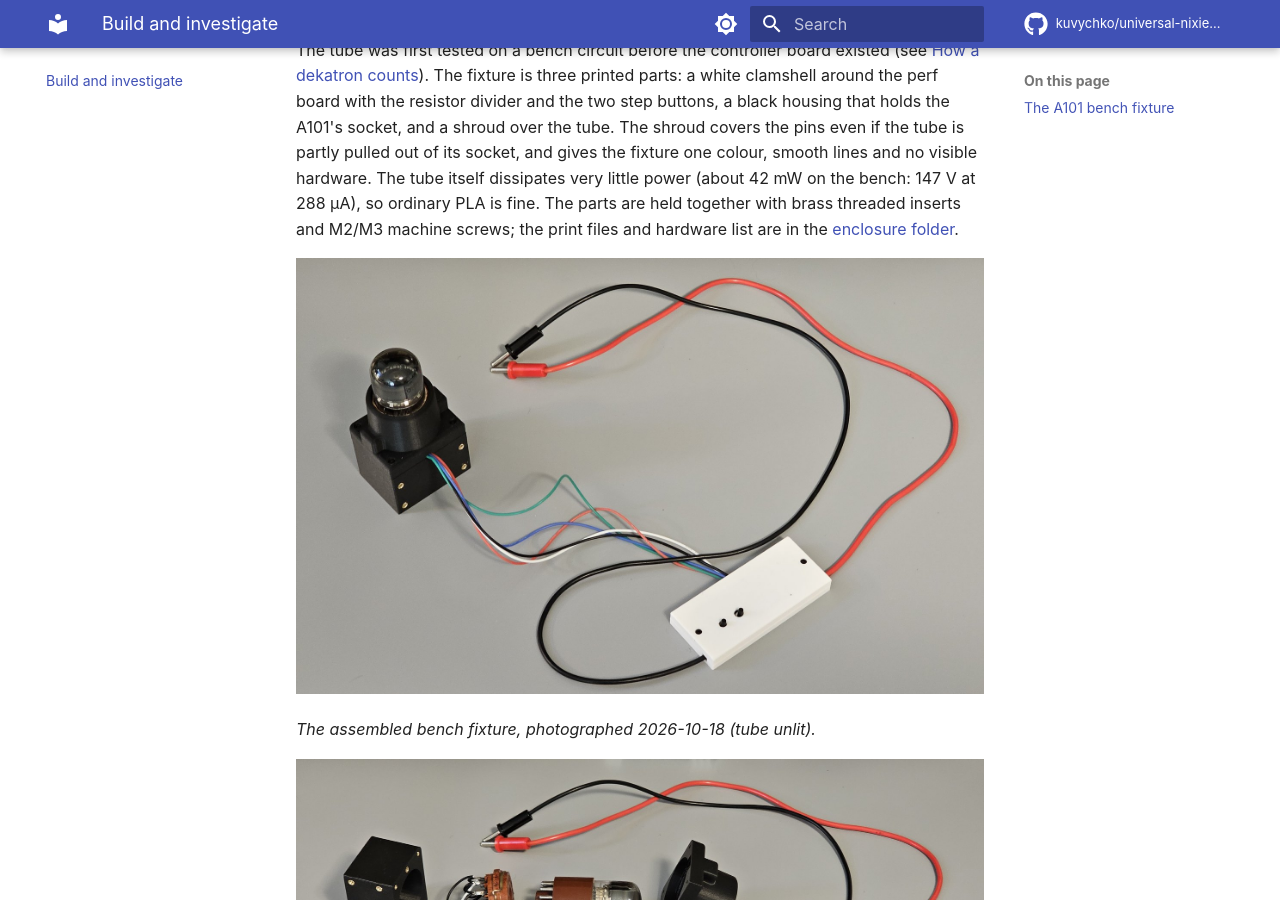
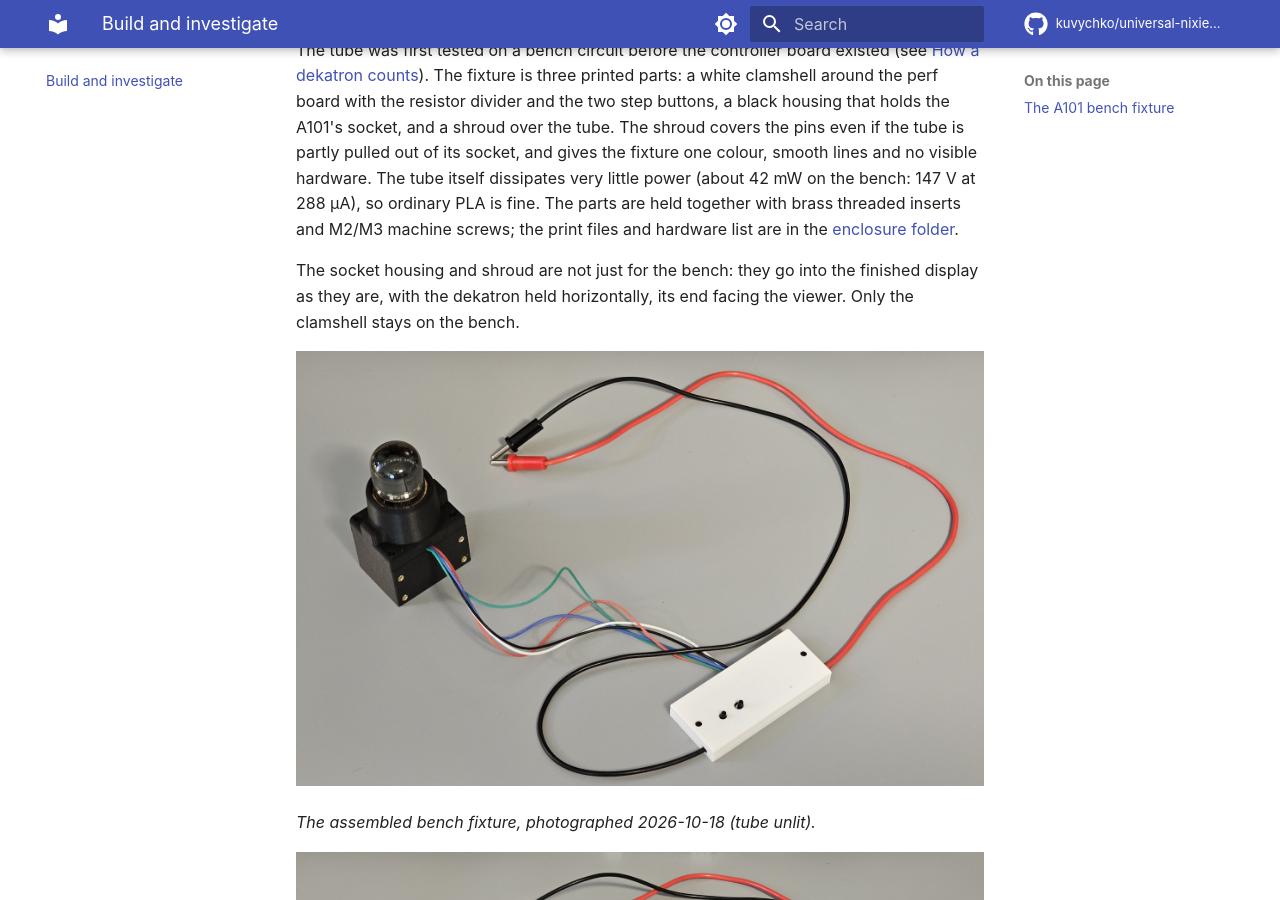
Before and after one commit to kuvychko/universal-nixie-display, an MkDocs documentation site: the page built from website/build.md, in a window 1280 px wide and 900 px high, scrolled down 889 px. Built offline with MkDocs 1.6.1 and Material for MkDocs 9.7.7, drawn with Linux system fonts in a browser that asks for light colours; comment, search, counter and statistics services are not loaded.

Commit message:
README: show the dekatron bench fixture; housing and shroud are the final mount
New README section with the bench fixture photo and the video still
(linked to the YouTube Short). The A101 socket housing and shroud go into
the finished display as they are, tube horizontal, end facing the viewer
(decided 2026-10-20); recorded in the plan, enclosure README and build
page. PCBWay thank-you ends with an exclamation mark.

Co-Authored-By: Claude Opus 5.5 <noreply@anthropic.com>

```diff
--- a/website/build.md
+++ b/website/build.md
@@ -33,6 +33,10 @@ colour, smooth lines and no visible hardware. The tube itself dissipates very li
 brass threaded inserts and M2/M3 machine screws; the print files and hardware list are in the
 [enclosure folder](https://github.com/kuvychko/universal-nixie-display/tree/main/enclosure#dekatron-bench-test-a101-bench-test-fixture).
 
+The socket housing and shroud are not just for the bench: they go into the finished display as
+they are, with the dekatron held horizontally, its end facing the viewer. Only the clamshell
+stays on the bench.
+
 ![The assembled A101 bench fixture: the tube in its black socket housing and shroud, wired to the white clamshell with two pushbuttons on top, and the red and black HV leads](assets/dekatron-bench-test.jpg)
 
 *The assembled bench fixture, photographed 2026-10-18 (tube unlit).*
```
Also changed, not shown: README.md (+18 -1 lines), docs/project_plan.md (+1 -1 lines), enclosure/README.md (+3 -1 lines).
